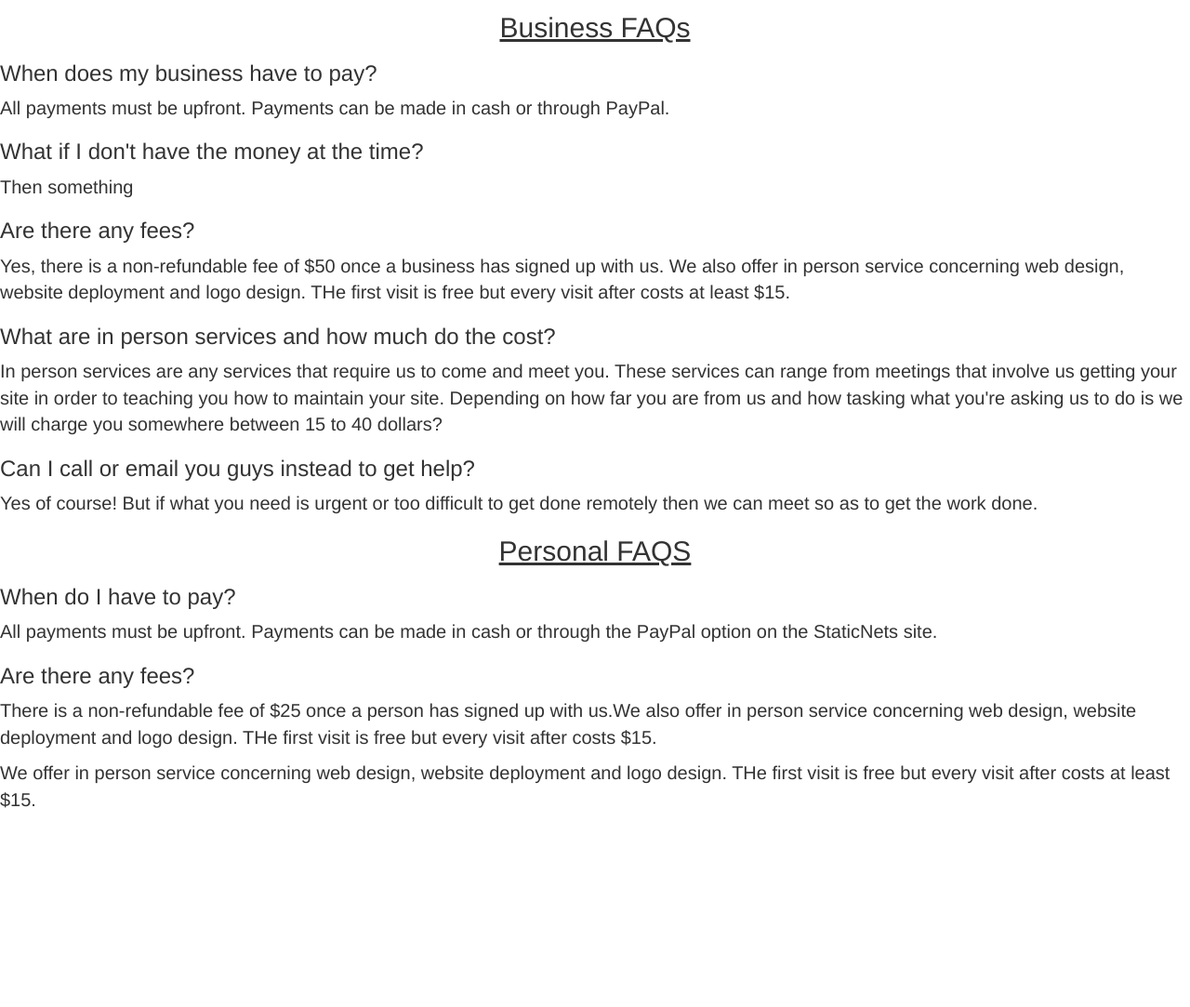
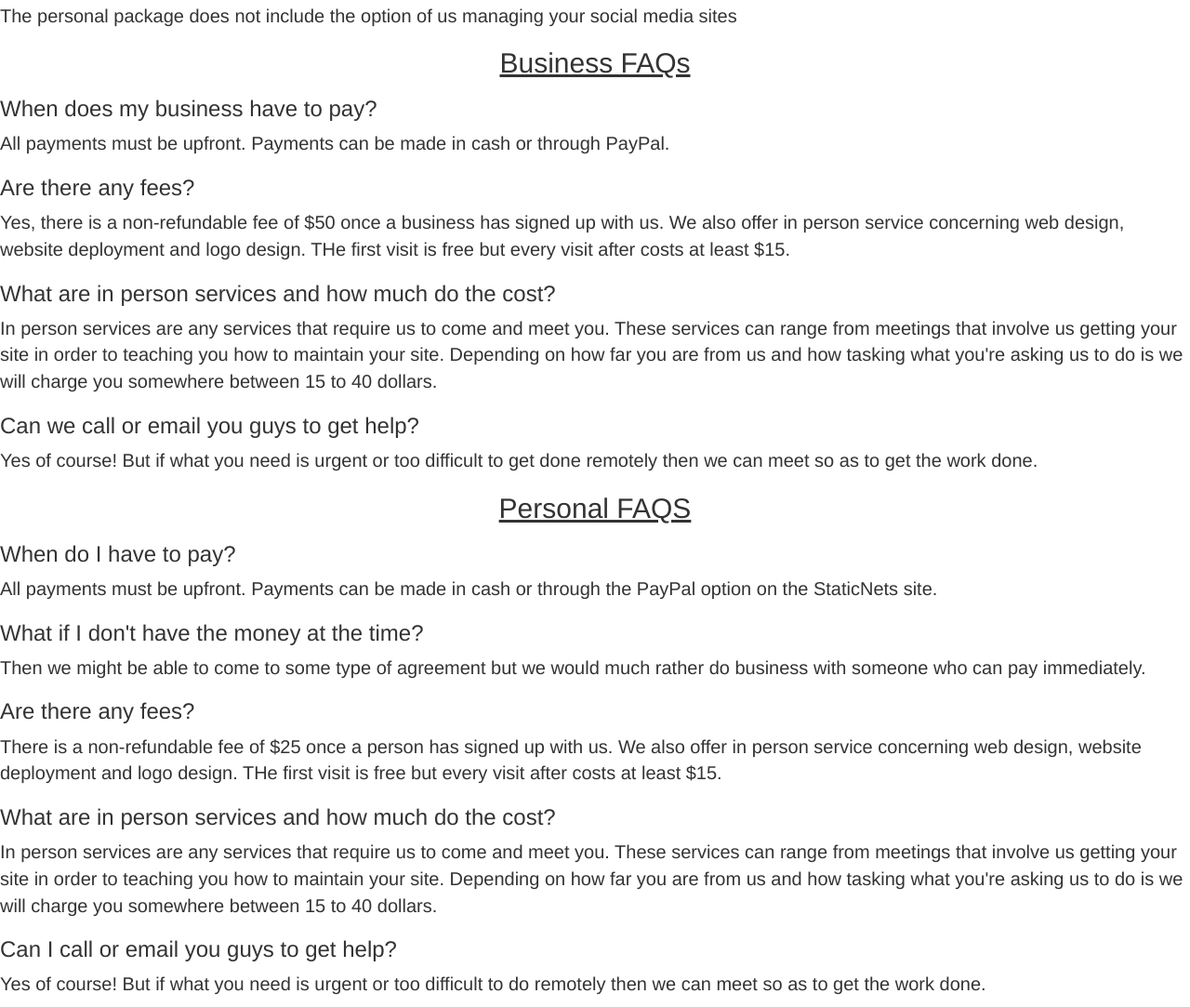
Before and after one commit to WeDesignYourBusiness/WeDesignYourBusiness-Home, a plain HTML site: page FAQs.html in a window 1280 px wide. Shown: the part 280-1363 px from the top of the page at 93% size. Before the commit the page ends 1165 px from the top, so only its background shows below. Drawn offline with nearby package versions, Linux system fonts and the light colour scheme.

Commit message:
FAQs update

```diff
--- a/FAQs.html
+++ b/FAQs.html
@@ -42,22 +42,20 @@
 		<p>Well thats simple. If your website is for profit then you are in the business category. But if your site is just for your own personal ventures such as job hunting or displaying your skills and talents then you are in the personal category.</p>
 
 		<h3>Are there any differences?</h3>
+		<p>The personal package does not include the option of us managing your social media sites</p>
 
 
 		<h2 class="text-center"><u>Business FAQs</u></h2>
 		<h3>When does my business have to pay?</h3>
 		<p>All payments must be upfront. Payments can be made in cash or through PayPal.</p>
 
-		<h3>What if I don't have the money at the time?</h3>
-		<p>Then something </p>
-
 		<h3>Are there any fees?</h3>
 		<p>Yes, there is a non-refundable fee of $50 once a business has signed up with us. We also offer in person service concerning web design, website deployment and logo design. THe first visit is free but every visit after costs at least $15.</p>
 
 		<h3>What are in person services and how much do the cost?</h3>
-		<p>In person services are any services that require us to come and meet you. These services can range from meetings that involve us getting your site in order to teaching you how to maintain your site. Depending on how far you are from us and how tasking what you're asking us to do is we will charge you somewhere between 15 to 40 dollars?</p>
+		<p>In person services are any services that require us to come and meet you. These services can range from meetings that involve us getting your site in order to teaching you how to maintain your site. Depending on how far you are from us and how tasking what you're asking us to do is we will charge you somewhere between 15 to 40 dollars.</p>
 
-		<h3>Can I call or email you guys instead to get help?</h3>
+		<h3>Can we call or email you guys to get help?</h3>
 		<p>Yes of course! But if what you need is urgent or too difficult to get done remotely then we can meet so as to get the work done.</p>
 
 
@@ -65,9 +63,18 @@
 		<h3>When do I have to pay?</h3>
 		<p>All payments must be upfront. Payments can be made in cash or through the PayPal option on the StaticNets site.</p>
 
+		<h3>What if I don't have the money at the time?</h3>
+		<p>Then we might be able to come to some type of agreement but we would much rather do business with someone who can pay immediately.</p>
+
 		<h3>Are there any fees?</h3>
-		<p>There is a non-refundable fee of $25 once a person has signed up with us.We also offer in person service concerning web design, website deployment and logo design. THe first visit is free but every visit after costs $15.</p>
-		<p>We offer in person service concerning web design, website deployment and logo design. THe first visit is free but every visit after costs at least $15.</p>
+		<p>There is a non-refundable fee of $25 once a person has signed up with us. We also offer in person service concerning web design, website deployment and logo design. THe first visit is free but every visit after costs at least $15.</p>
+
+		<h3>What are in person services and how much do the cost?</h3>
+		<p>In person services are any services that require us to come and meet you. These services can range from meetings that involve us getting your site in order to teaching you how to maintain your site. Depending on how far you are from us and how tasking what you're asking us to do is we will charge you somewhere between 15 to 40 dollars.</p>
+
+		<h3>Can I call or email you guys to get help?</h3>
+		<p>Yes of course! But if what you need is urgent or too difficult to do remotely then we can meet so as to get the work done.</p>
+
 		</div>
 	</div>
 
```
Also changed, not shown: index.html (+4 -4 lines).
